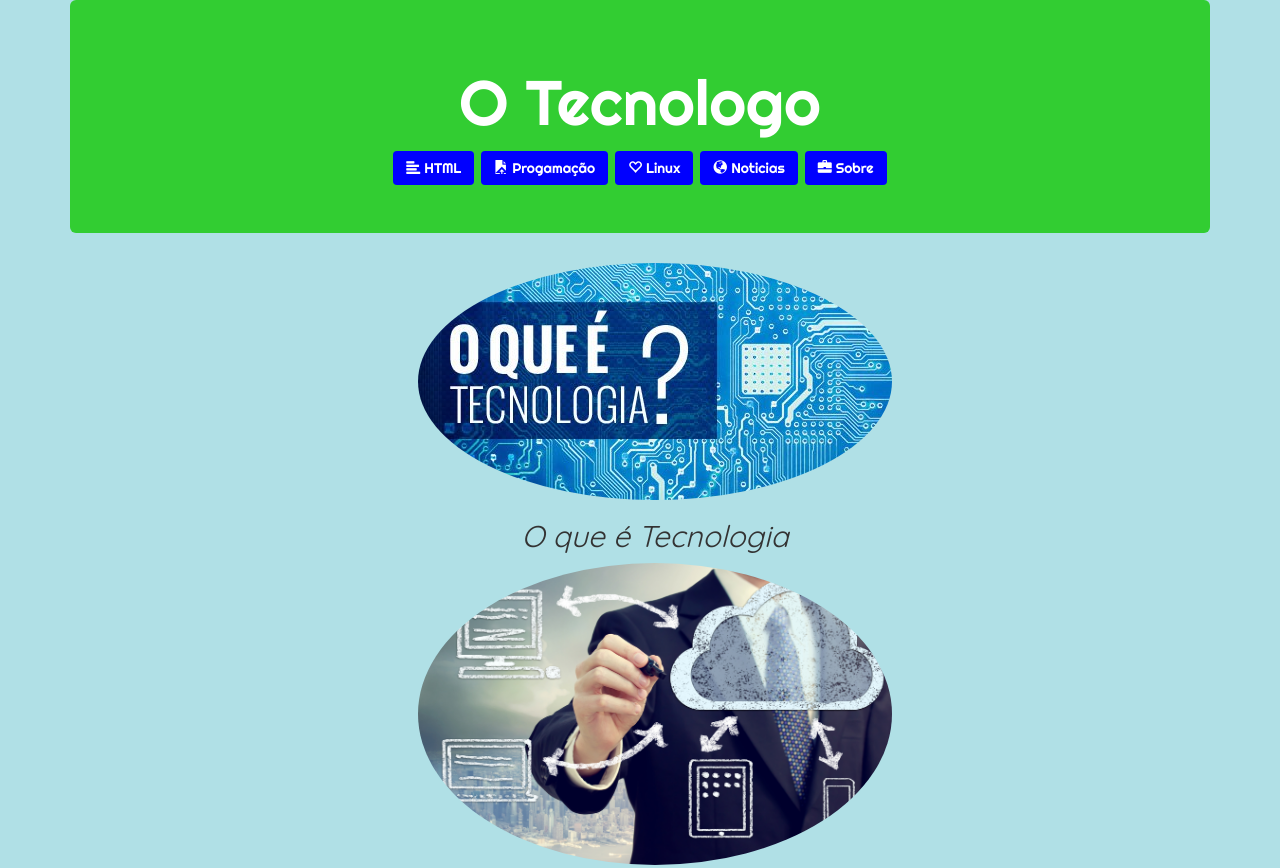
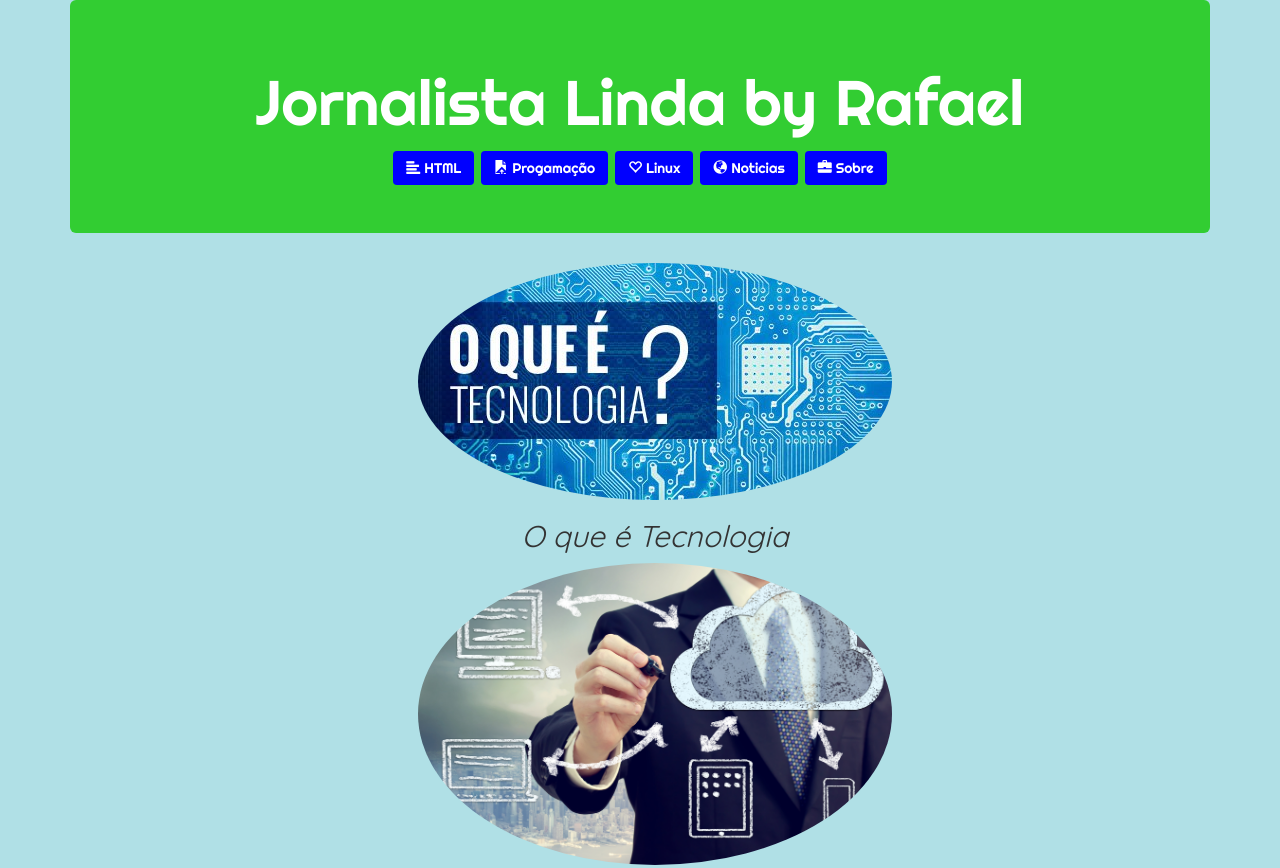
Before and after one commit to rmmenezes/rmmenezes.github.io, a plain HTML site: page index.html in a window 1280 px wide. Shown: the top 868 px of the page. Drawn offline with Linux system fonts and the light colour scheme.

Commit message:
Atualizaçao 03

```diff
--- a/index.html
+++ b/index.html
@@ -18,7 +18,7 @@
 	<body class="container">
 
 		<div class="jumbotron text-center">
-			<h1> O Tecnologo </h1>
+			<h1> Jornalista Linda by Rafael </h1>
 
 			<button type="button" class="btn btn-small cores">
 			<span class="glyphicon glyphicon-align-left" aria-hidden="true"></span>
```
Also changed, not shown: start.css (line endings or trailing spaces).
